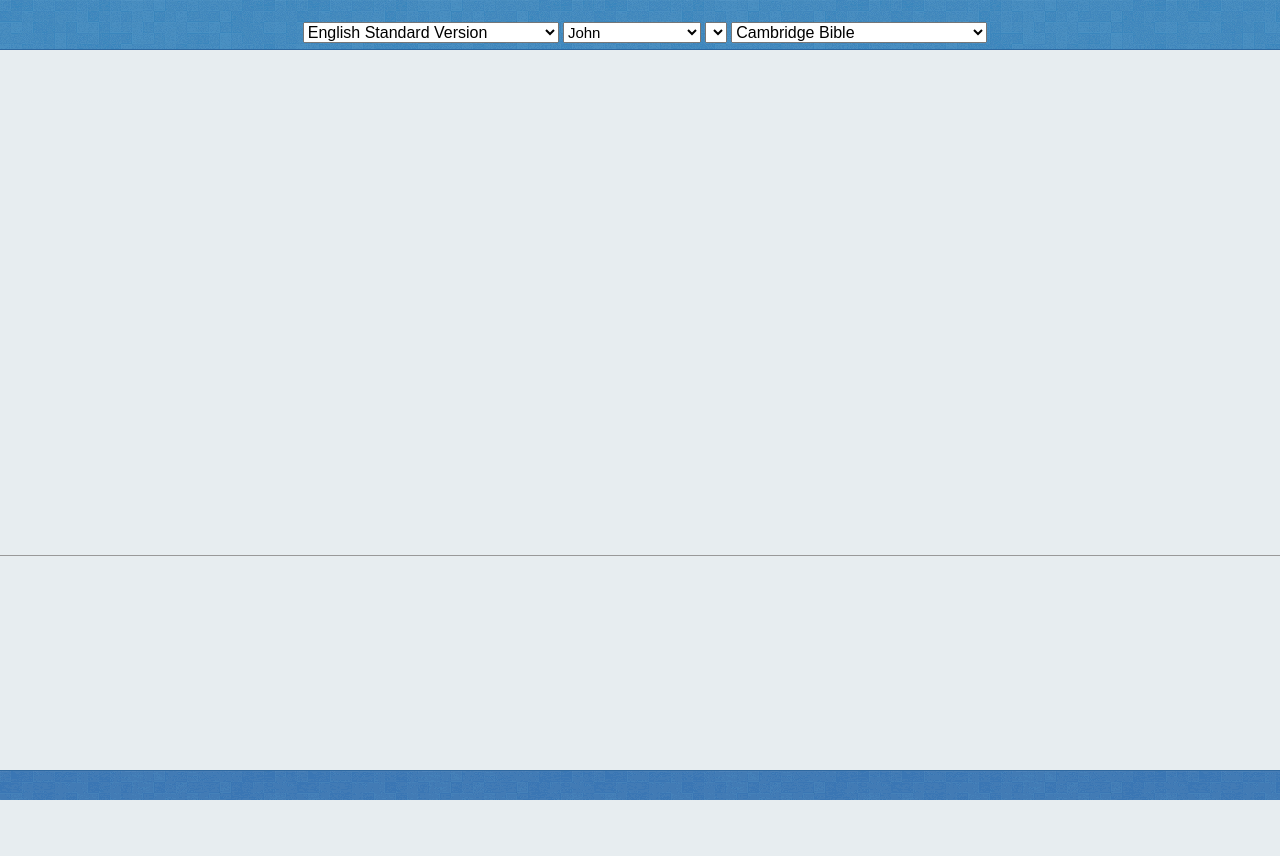
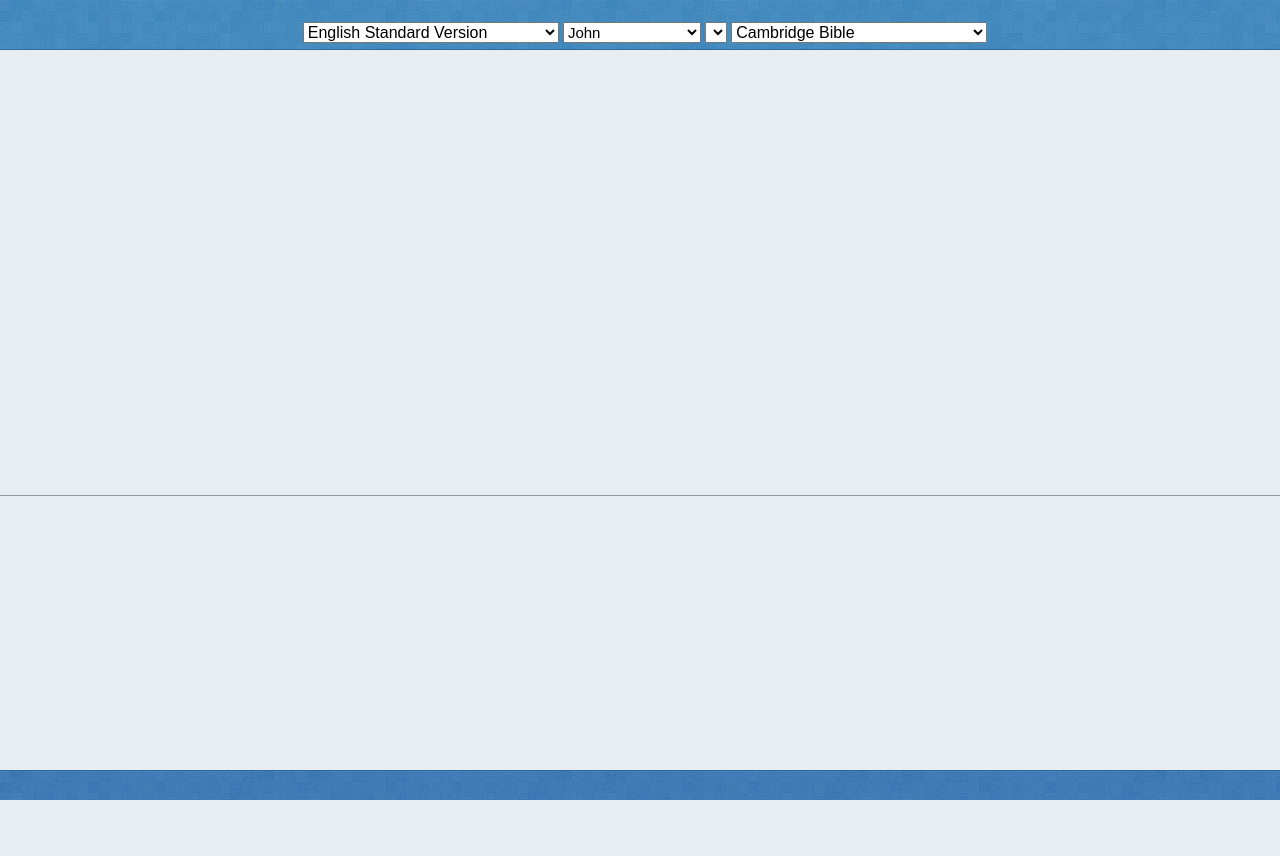
Before and after one commit to JRMeyers88/e-Sword-online, a website: page index.html in a window 1280 px wide. After the commit the page ends 800 px from the top, so only its background shows below. Drawn offline with nearby package versions, Linux system fonts and the light colour scheme; some packages are replaced by stand-ins of ours; no server answers.

Commit message:
finalizing styling

```diff
--- a/main.css
+++ b/main.css
@@ -633,21 +633,21 @@ a.verse {
 
 .biblediv {
   width: 50%;
-  height: 500px;
+  height: 55vh;
   float: left;
   overflow-y: scroll;
 }
 
 .commentdiv {
   width: 50%;
-  height: 500px;
+  height: 55vh;
   float: right;
   overflow-y: scroll;
 }
 
 .kjvpdiv {
   width: 50%;
-  height: 300px;
+  height: 35.5vh;
   float: left;
   overflow-y: scroll;
   border-top: 1.5px solid #999999;
@@ -655,7 +655,7 @@ a.verse {
 
 .dictdiv {
   width: 50%;
-  height: 300px;
+  height: 35.5vh;
   float: right;
   overflow-y: scroll;
   border-top: 1.5px solid #999999;
```
